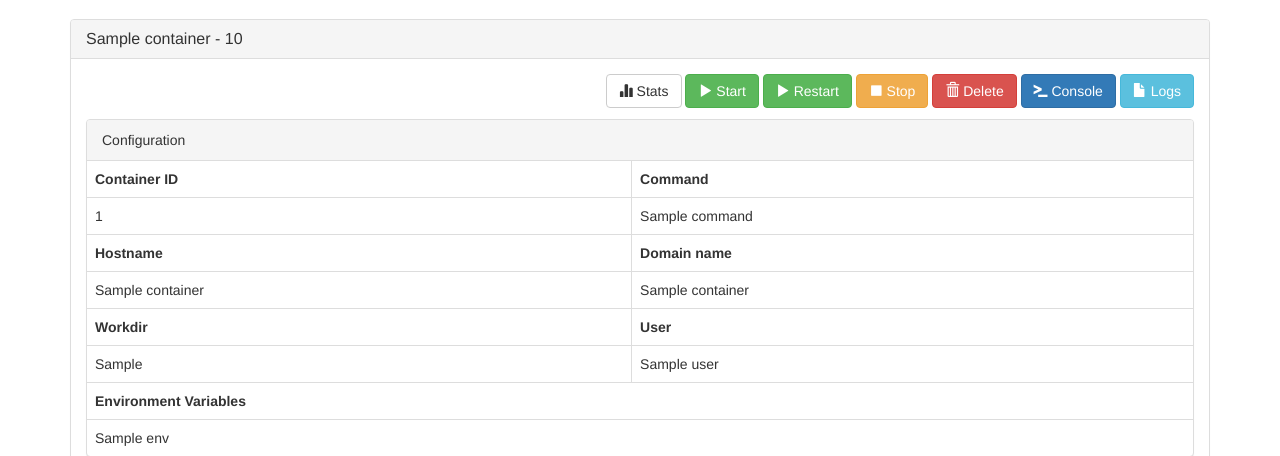
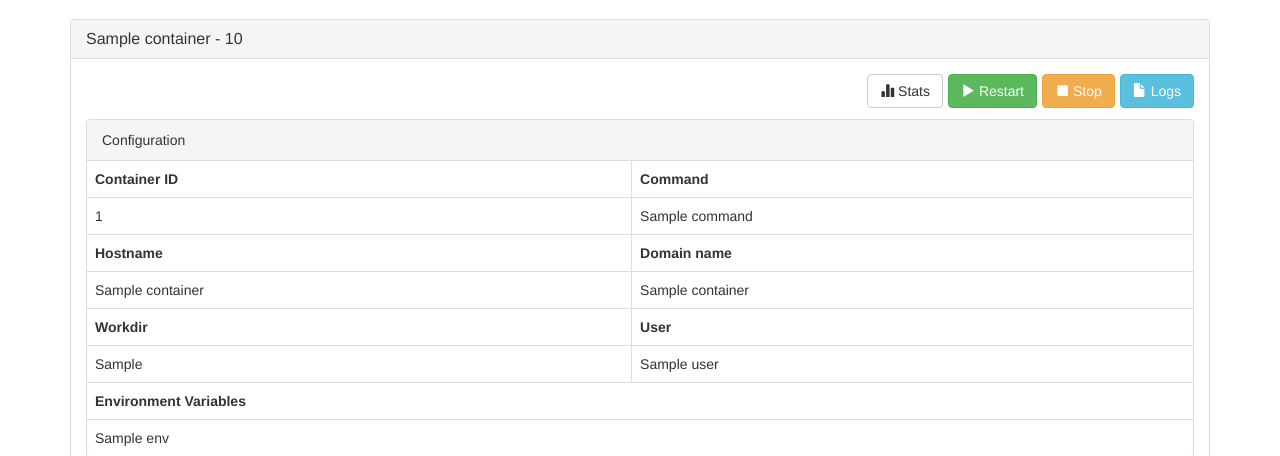
Before and after one commit to JesusTinoco/docker-ui, a Flask app: template app/templates/containers/info.html in a window 1280 px wide. Shown: the part 51-507 px from the top of the page. Run offline with Flask 2, Linux system fonts and the light colour scheme; the template is opened without the code that fills it: most values are stand-ins (such as "Sample title", 1, 10 or a date in 2020); some libraries are stand-ins or nearby versions.

Commit message:
Add logic to container action buttons

```diff
--- a/app/containers/models.py
+++ b/app/containers/models.py
@@ -72,6 +72,9 @@ class ContainerInspect(object):
     def user(self):
         return self.dictionary["Config"]["User"]
 
+    def tty(self):
+        return self.dictionary["Config"]["Tty"]
+
     def image(self):
         return self.config()["Image"]
 
--- a/app/static/css/custom.css
+++ b/app/static/css/custom.css
@@ -32,6 +32,11 @@
 
 #container-actions {
   float: right;
+  display: flex;
+}
+
+.button-container-action {
+  margin: 0px 0px 0px 5px;
 }
 
 #container-configuration-tab {
--- a/app/templates/containers/info.html
+++ b/app/templates/containers/info.html
@@ -11,22 +11,35 @@
         <button type="button" class="btn btn-default">
            <span class="glyphicon glyphicon-stats" aria-hidden="true"></span> Stats
         </button>
-        <button type="button" class="btn btn-success">
+        {% if container.status() == 'exited' %}
+        <form action="{{ url_for('containers.start_container', container_id=container.short_id()) }}" method="post">
+          <button type="submit" class="btn btn-success button-container-action">
             <span class="glyphicon glyphicon-play" aria-hidden="true"></span> Start
           </button>
-        <button type="button" class="btn btn-success">
+        </form>
+        <form action="{{ url_for('containers.remove_container', container_id=container.short_id()) }}" method="post">
+          <button type="submit" class="btn btn-danger button-container-action">
+            <span class="glyphicon glyphicon-trash" aria-hidden="true"></span> Delete
+          </button>
+        </form>
+        {% else %}
+        <form action="{{ url_for('containers.restart_container', container_id=container.short_id()) }}" method="post">
+          <button type="submit" class="btn btn-success button-container-action">
             <span class="glyphicon glyphicon-play" aria-hidden="true"></span> Restart
           </button>
-        <button type="button" class="btn btn-warning">
+        </form>
+        <form action="{{ url_for('containers.stop_container', container_id=container.short_id()) }}" method="post">
+          <button type="submit" class="btn btn-warning button-container-action">
             <span class="glyphicon glyphicon-stop" aria-hidden="true"></span> Stop
           </button>
-        <button type="button" class="btn btn-danger">
-           <span class="glyphicon glyphicon-trash" aria-hidden="true"></span> Delete
-         </button>
-        <button type="button" class="btn btn-primary">
+        </form>
+        {% endif %}
+        {% if container.tty() %}
+        <button type="button" class="btn btn-primary button-container-action">
            <span class="glyphicon glyphicon-console" aria-hidden="true"></span> Console
         </button>
-        <button type="button" class="btn btn-info">
+        {% endif %}
+        <button type="button" class="btn btn-info button-container-action">
            <span class="glyphicon glyphicon-file" aria-hidden="true"></span> Logs
          </button>
       </div>
```
Lines whose indentation alone changed are shown as unchanged.
